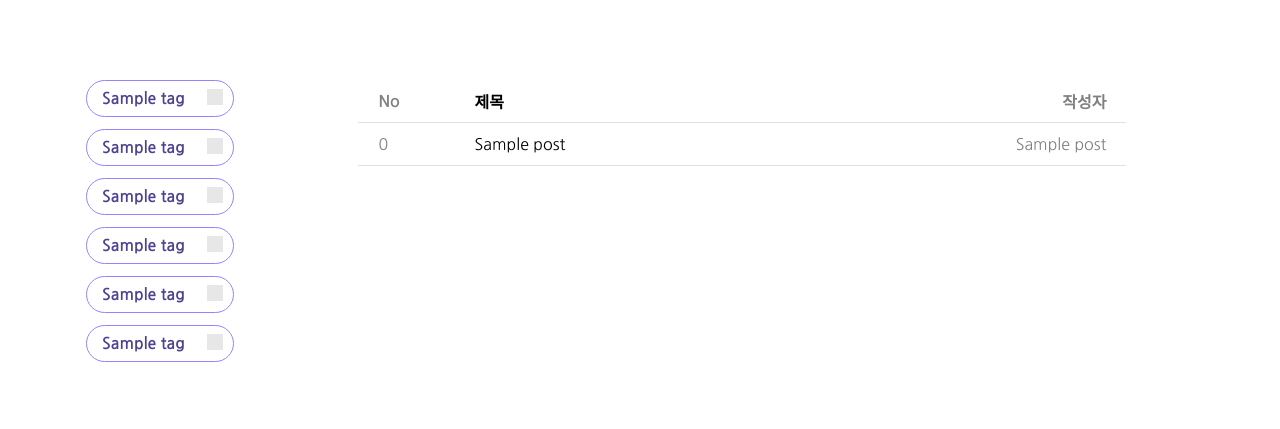
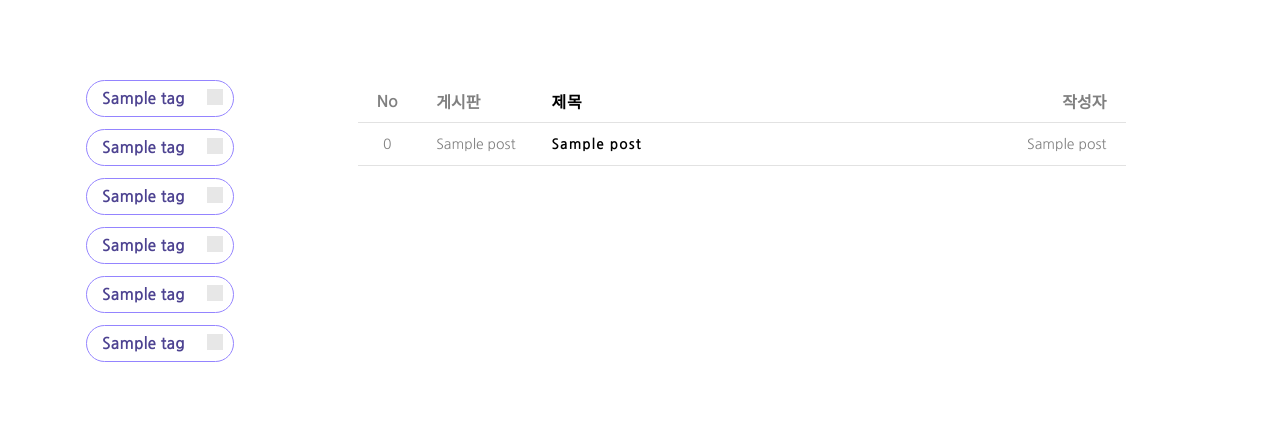
Before and after one commit to Tjdnjs/hackalearn, a Flask app: template templates/answer.html in a window 1280 px wide. Shown: the part 100-529 px from the top of the page. Run offline with Flask 2, Linux system fonts and the light colour scheme; the template is opened without the code that fills it: most values are stand-ins (such as "Sample title", 1, 10 or a date in 2020); some libraries are stand-ins or nearby versions; grey boxes are pictures that could not be loaded.

Commit message:
category +

```diff
--- a/static/css/answer.css
+++ b/static/css/answer.css
@@ -16,22 +16,25 @@
 tr.thread{
     font-weight: bold;
 }
-/* .tablehead {
-    background-color: rgb(215,210,255);
-    font-weight: bold;
-} */
+
+.tbody{
+    font-size:.7rem;
+}
 
 td {
     height: 2rem;
     border-bottom: 1px solid rgb(226, 226, 226);
 }
 .no{
-    width:15%;
-    padding-left:1rem;
+    width:10%;
+    padding-right:1rem;
     color:gray;
+    text-align: center;
 }
 .title{
-    width:70%;
+    width:60%;
+    font-weight: bold;
+    letter-spacing: 1px;
 }
 
 .title a,
@@ -52,3 +55,8 @@ td {
     padding-right:1rem;
     color:gray;
 }
+
+.cat{
+    width:15%;
+    color:gray;
+}
--- a/templates/answer.html
+++ b/templates/answer.html
@@ -110,6 +110,7 @@
         <thead>
           <tr class="thread">
             <td class="no">No</td>
+            <td class="cat">게시판</td>
             <td class="title">제목</td>
             <td class="writer">작성자</td>
           </tr>
@@ -118,6 +119,7 @@
           {% for post in article %}
           <tr>
               <td class="no">{{post[0]//10}}</td>
+              <td class="cat">{{post[4]}}</td>
               <td class="title"><a href="/detail/{{post[0]}}">{{post[2]}}</a></td>
               <td class="writer">{{post[1]}}</td>
           </tr>
```
